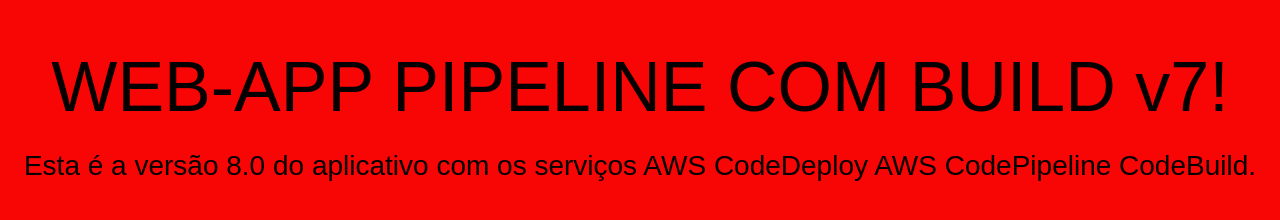
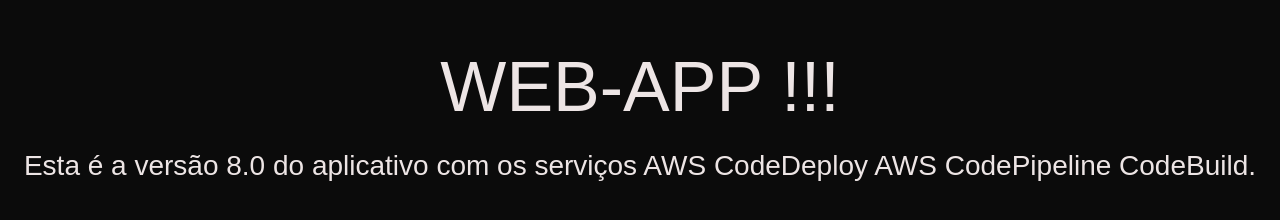
Before and after one commit to fch-bsp/automacaoaws, a plain HTML site: page build-cli/mywebapp/index.html in a window 1280 px wide. Drawn offline with Linux system fonts and the light colour scheme.

Commit message:
Atualização do codepipeline.txt

```diff
--- a/build-cli/mywebapp/index.html
+++ b/build-cli/mywebapp/index.html
@@ -5,8 +5,8 @@
   <title>Hands on - CodeDeploy Lab</title>
   <style>
     body {
-      color: #060000;
-      background-color: #f80505;
+      color: #ede5e5;
+      background-color: #0b0b0b;
       font-family: Arial, sans-serif;
       font-size: 14px;
     }
@@ -26,7 +26,7 @@
 </head>
 <body>
   <div align="center">
-    <h1>WEB-APP PIPELINE COM BUILD v7!</h1>
+    <h1>WEB-APP !!!</h1>
     <h2>Esta é a versão 8.0 do aplicativo com os serviços AWS CodeDeploy AWS CodePipeline CodeBuild.</h2>
   </div>
 </body>
```
